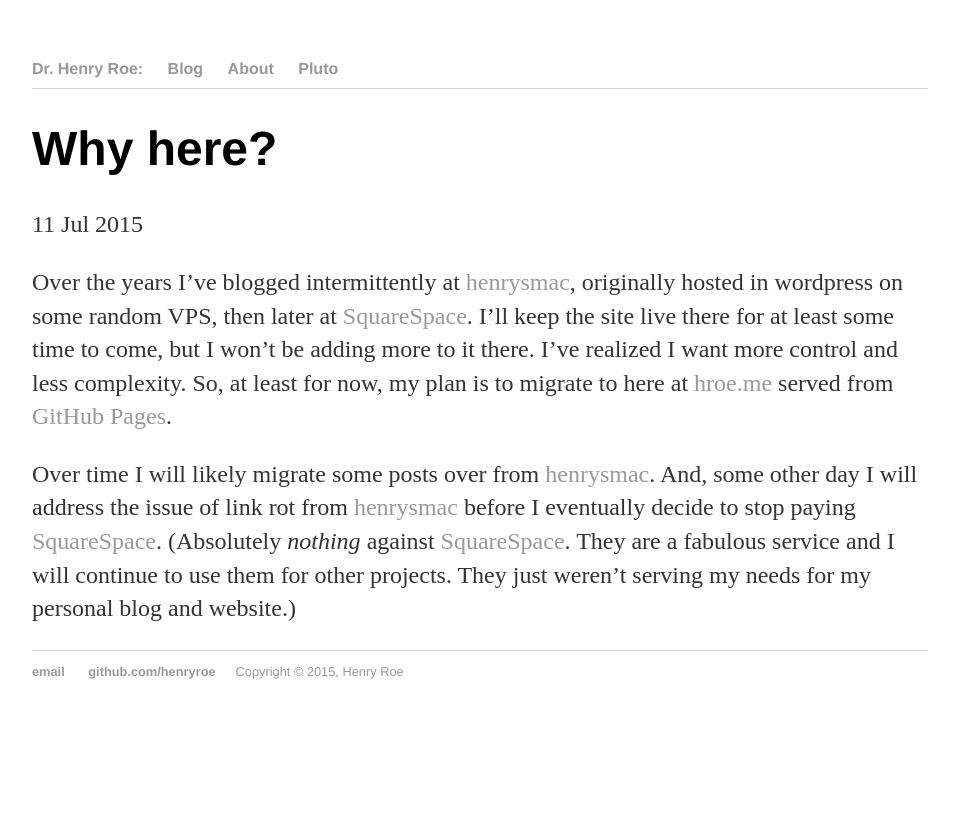
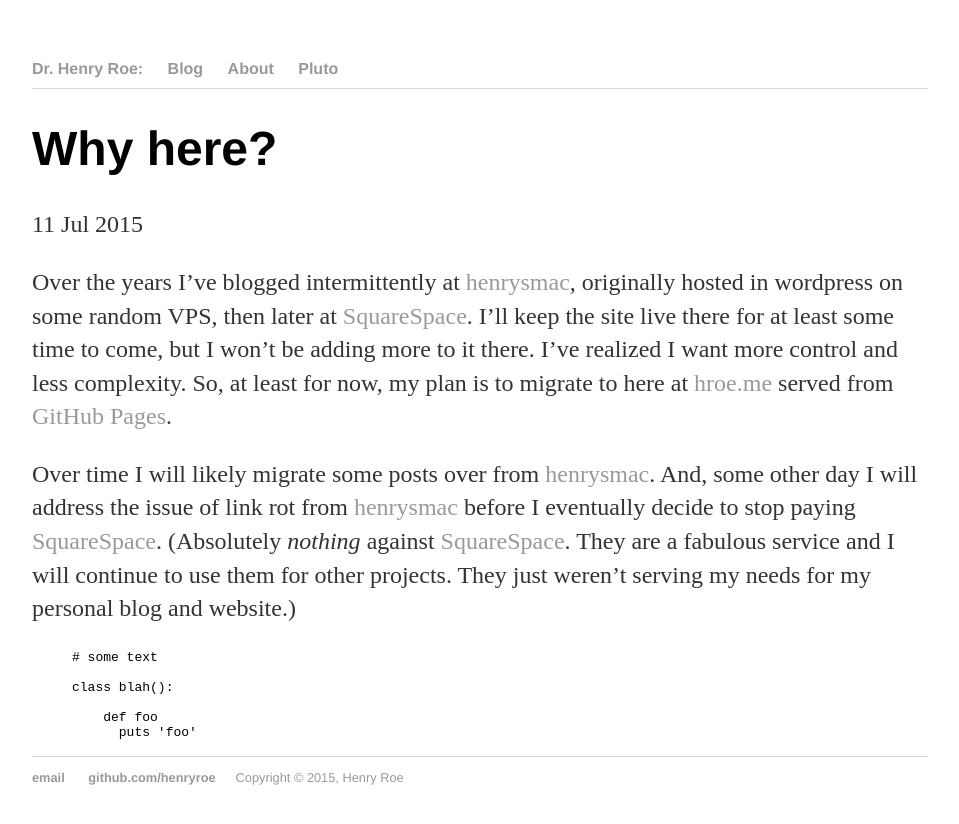
Before and after one commit to henryroe/henryroe.github.io, a Jekyll site: the page built from _posts/2015-07-11-why-here.md, in a window 1280 px wide. Shown: the top 824 px of the page, without its empty margins (160-1119 px from the left). Built offline with Jekyll 4.4.1, drawn with Linux system fonts in a browser that asks for light colours.

Commit message:
add test code back in

```diff
--- a/_posts/2015-07-11-why-here.md
+++ b/_posts/2015-07-11-why-here.md
@@ -7,3 +7,14 @@
 Over the years I've blogged intermittently at [henrysmac](http://henrysmac.org), originally hosted in wordpress on some random VPS, then later at [SquareSpace](http://squarespace.com).  I'll keep the site live there for at least some time to come, but I won't be adding more to it there.  I've realized I want more control and less complexity. So, at least for now, my plan is to migrate to here at [hroe.me](http://hroe.me) served from [GitHub Pages](https://pages.github.com).
 
 Over time I will likely migrate some posts over from  [henrysmac](http://henrysmac.org).  And, some other day I will address the issue of link rot from [henrysmac](http://henrysmac.org) before I eventually decide to stop paying [SquareSpace](http://squarespace.com).  (Absolutely *nothing* against [SquareSpace](http://squarespace.com).  They are a fabulous service and I will continue to use them for other projects.  They just weren't serving my needs for my personal blog and website.)
+
+{% highlight python %}
+
+# some text
+
+class blah():
+
+    def foo
+      puts 'foo'
+
+{% endhighlight %}
```
